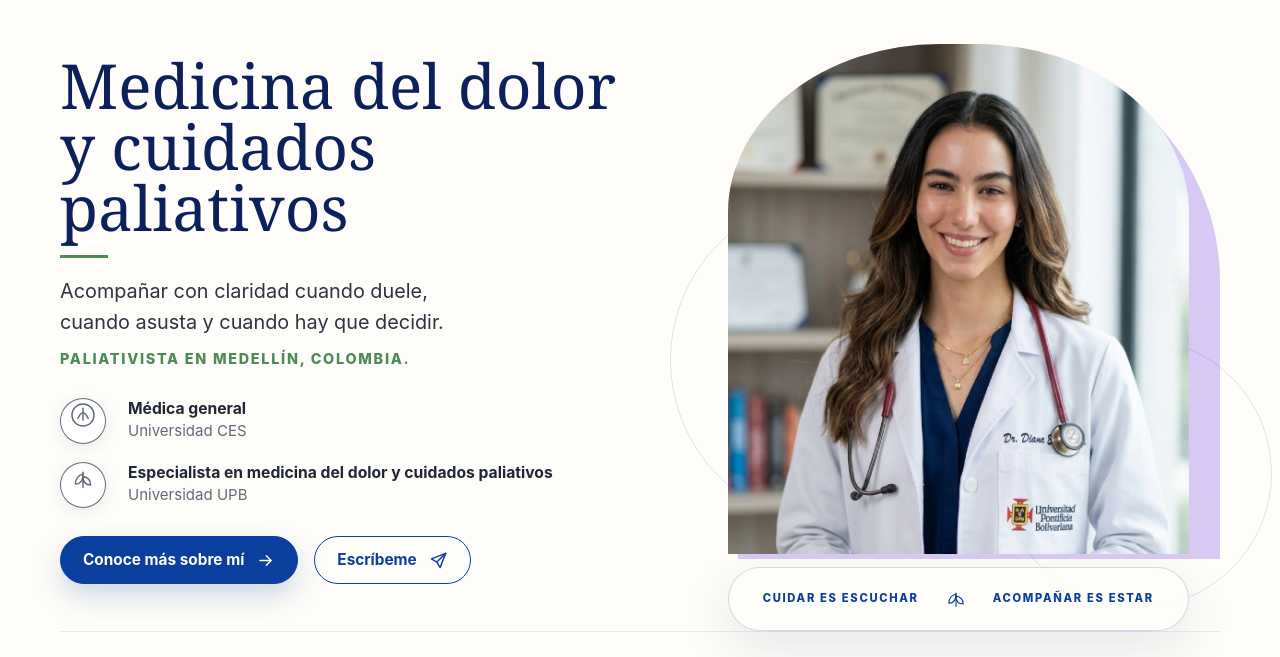
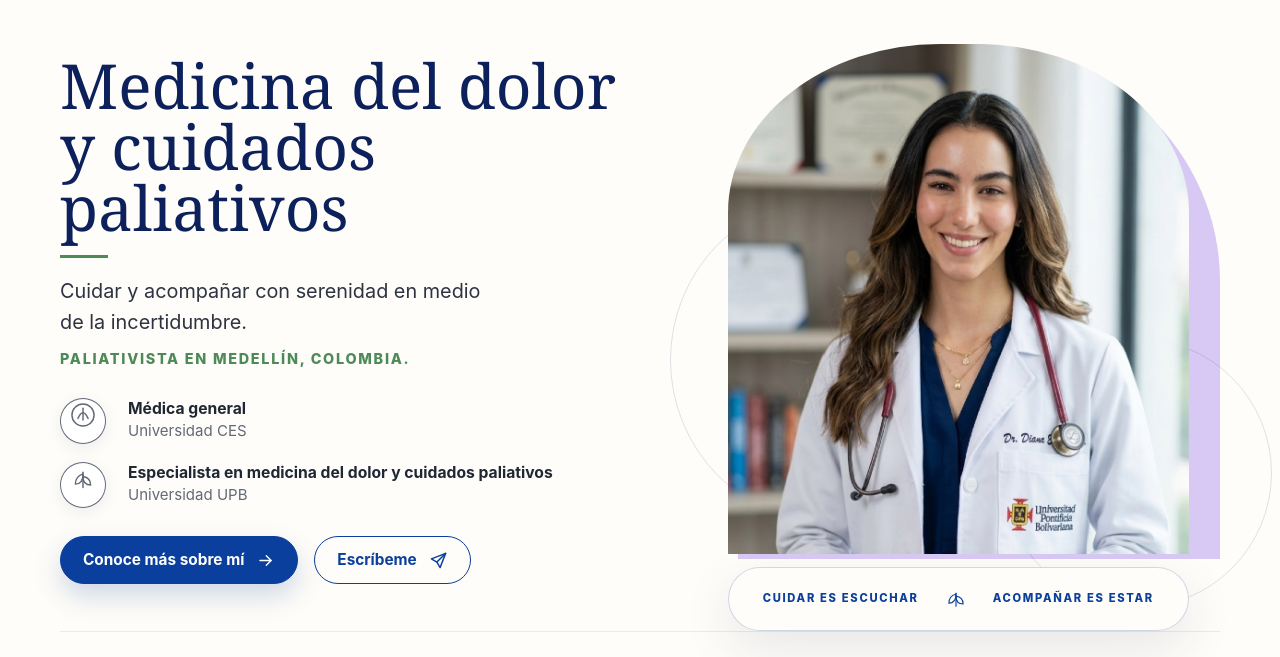
Before and after one commit to juposada93/lapaliativista, a plain HTML site: page index.html in a window 1280 px wide. Shown: the part 85-742 px from the top of the page. Drawn offline with Linux system fonts and the light colour scheme.

Commit message:
Update hero tagline

```diff
--- a/index.html
+++ b/index.html
@@ -91,7 +91,7 @@
           <h1 id="hero-title">Medicina del dolor y cuidados paliativos</h1>
           <span class="green-rule" aria-hidden="true"></span>
           <p class="hero-text">
-            Acompa&ntilde;ar con claridad cuando duele, cuando asusta y cuando hay que decidir.
+            Cuidar y acompa&ntilde;ar con serenidad en medio de la incertidumbre.
           </p>
           <p class="location-note">Paliativista en Medell&iacute;n, Colombia.</p>
 
```
